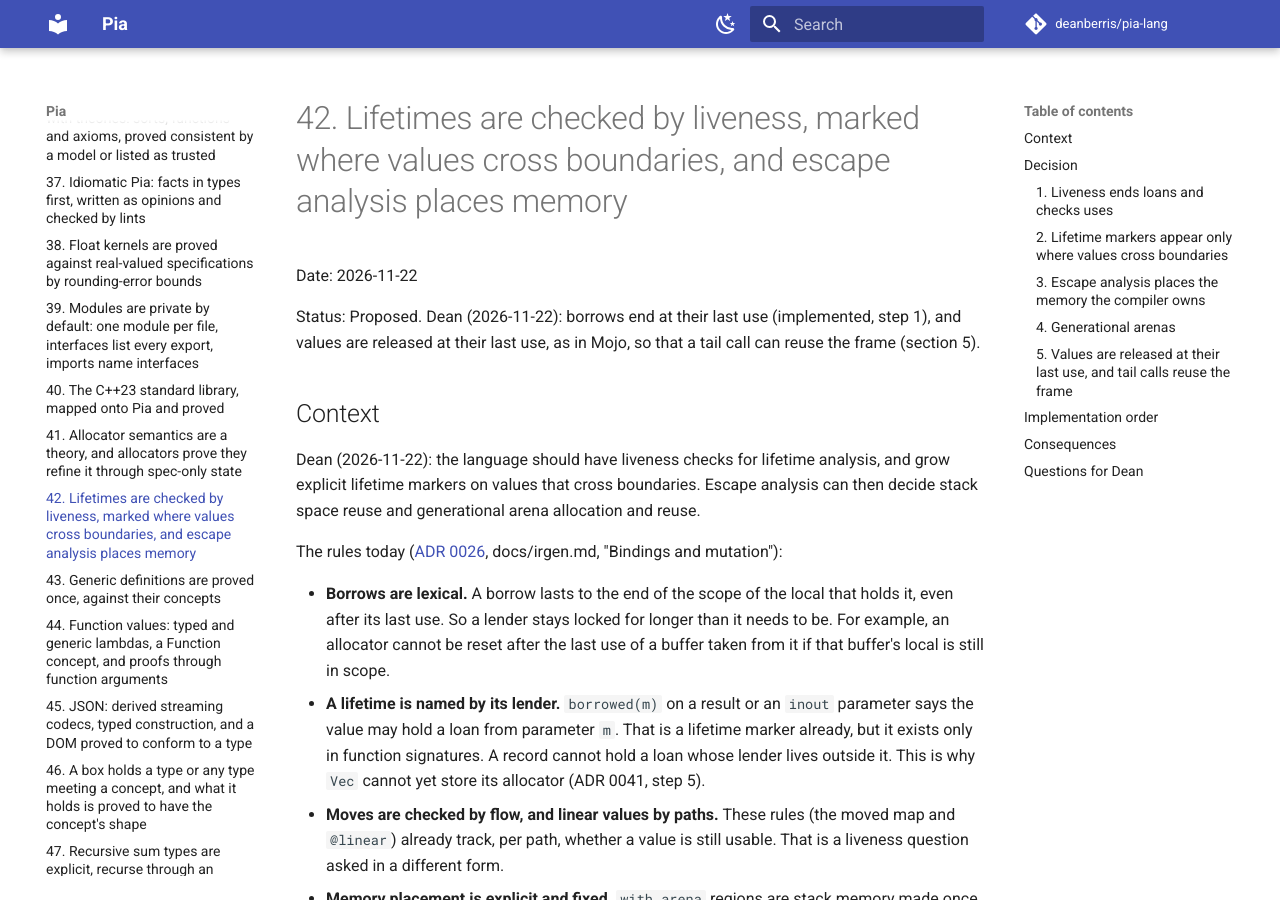
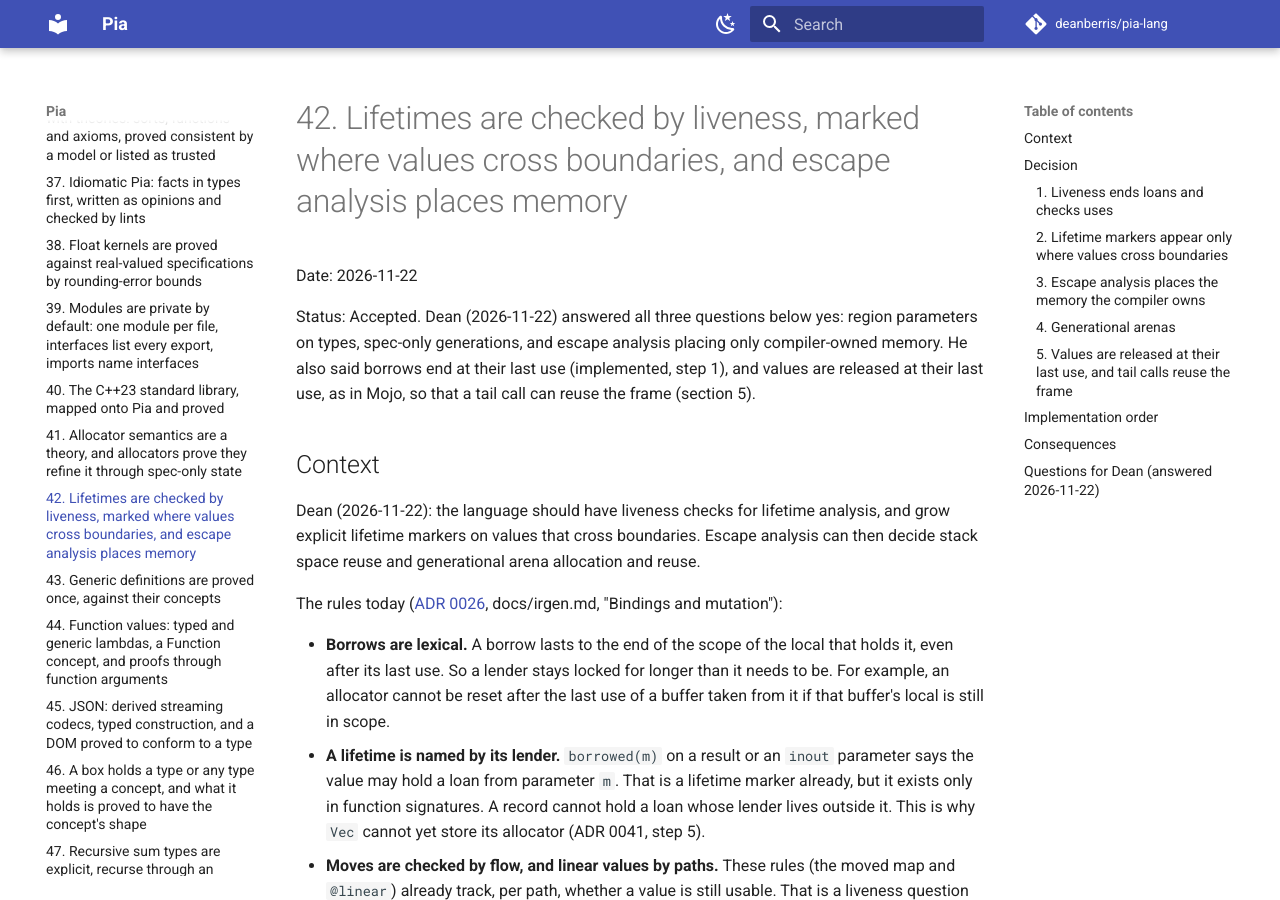
Before and after one commit to deanberris/pia-lang, an MkDocs documentation site: the page built from docs/adr/0042-lifetimes-liveness-and-escape-analysis.md, in a window 1280 px wide and 900 px high. Built offline with MkDocs 1.6.1 and Material for MkDocs 9.7.7, drawn with Linux system fonts in a browser that asks for light colours; comment, search, counter and statistics services are not loaded; some of the changed text lies outside the part shown.

Commit message:
ADR 0042: accepted, Dean answered all three questions yes
Co-Authored-By: Claude Opus 5.5 <noreply@anthropic.com>
Claude-Session: https://claude.ai/code/session_01SkMSatwpzvZaq2g1zg6DQd

```diff
--- a/docs/adr/0042-lifetimes-liveness-and-escape-analysis.md
+++ b/docs/adr/0042-lifetimes-liveness-and-escape-analysis.md
@@ -2,7 +2,7 @@
 
 Date: 2026-11-22
 
-Status: Proposed. Dean (2026-11-22): borrows end at their last use (implemented, step 1), and values are released at their last use, as in Mojo, so that a tail call can reuse the frame (section 5).
+Status: Accepted. Dean (2026-11-22) answered all three questions below yes: region parameters on types, spec-only generations, and escape analysis placing only compiler-owned memory. He also said borrows end at their last use (implemented, step 1), and values are released at their last use, as in Mojo, so that a tail call can reuse the frame (section 5).
 
 ## Context
 
@@ -123,8 +123,8 @@ Prior art: Mojo's ASAP destruction, and Scheme's and Zig's guaranteed tail calls
 - A value's drop no longer runs at a fixed, visible place. Code that needs an effect at the scope's end writes a `defer`, as it does today.
 - Liveness errors are harder to explain than scope errors, because the cause can be a later use. So each error names that use.
 
-## Questions for Dean
+## Questions for Dean (answered 2026-11-22)
 
-1. **Marker syntax.** Name lifetimes by values (`borrowed(m)`) and by `region` parameters on types, rather than Rust-style `'a`? It adds no keyword, and `'` already means "primed name".
-2. **Generations.** Spec-only in proved code, with run-time counters only at FFI and REPL boundaries?
-3. **Stack placement.** Should escape analysis place only compiler-owned memory, and advise (through a lint) rather than rewrite `alloc` calls? This keeps allocation explicit and its failures handled.
+1. **Marker syntax.** Name lifetimes by values (`borrowed(m)`) and by `region` parameters on types, rather than Rust-style `'a`? It adds no keyword, and `'` already means "primed name". **Yes** (Dean chose region parameters on types).
+2. **Generations.** Spec-only in proved code, with run-time counters only at FFI and REPL boundaries? **Yes.**
+3. **Stack placement.** Should escape analysis place only compiler-owned memory, and advise (through a lint) rather than rewrite `alloc` calls? This keeps allocation explicit and its failures handled. **Yes.**
```
Also changed, not shown: docs/adr/README.md (+1 -1 lines).
